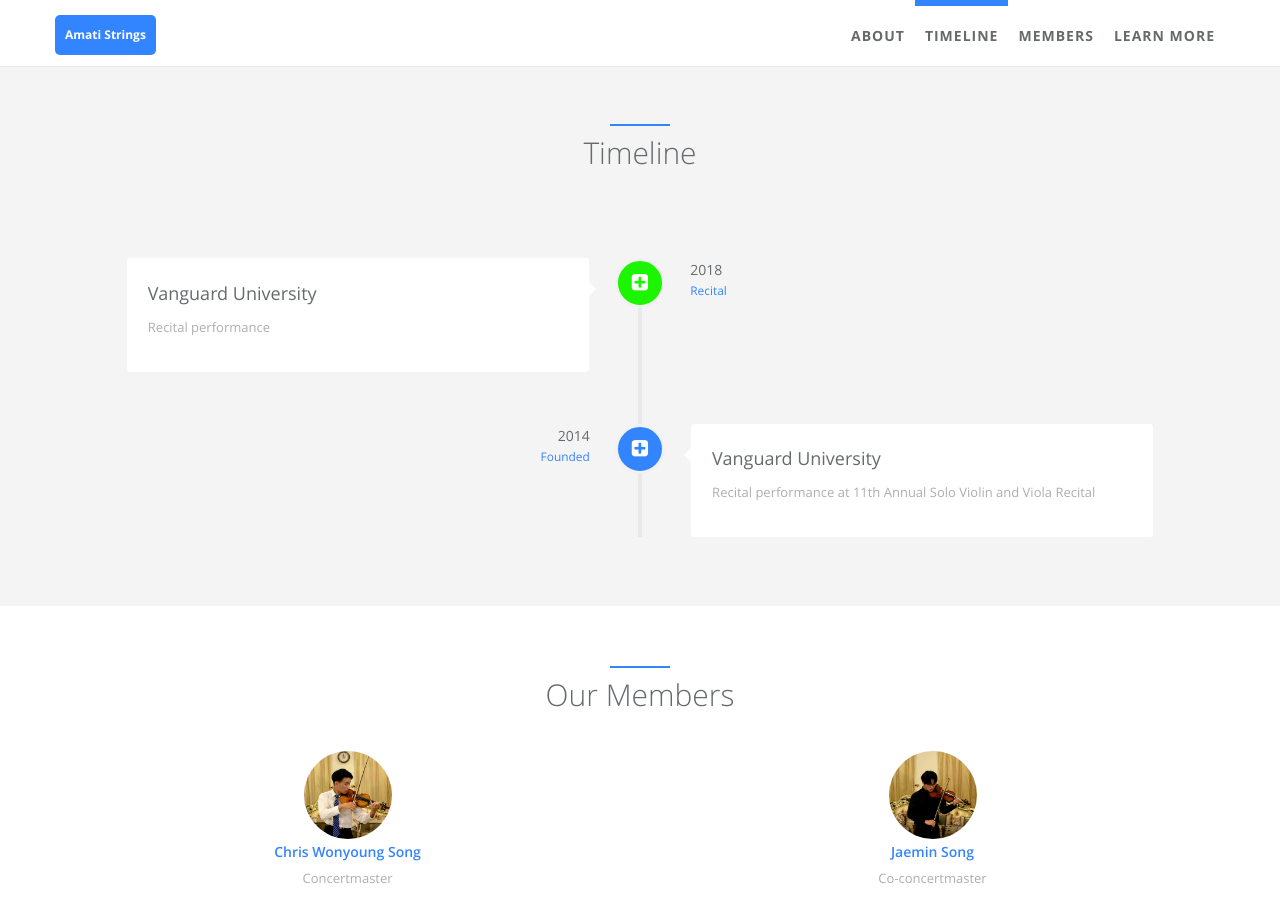
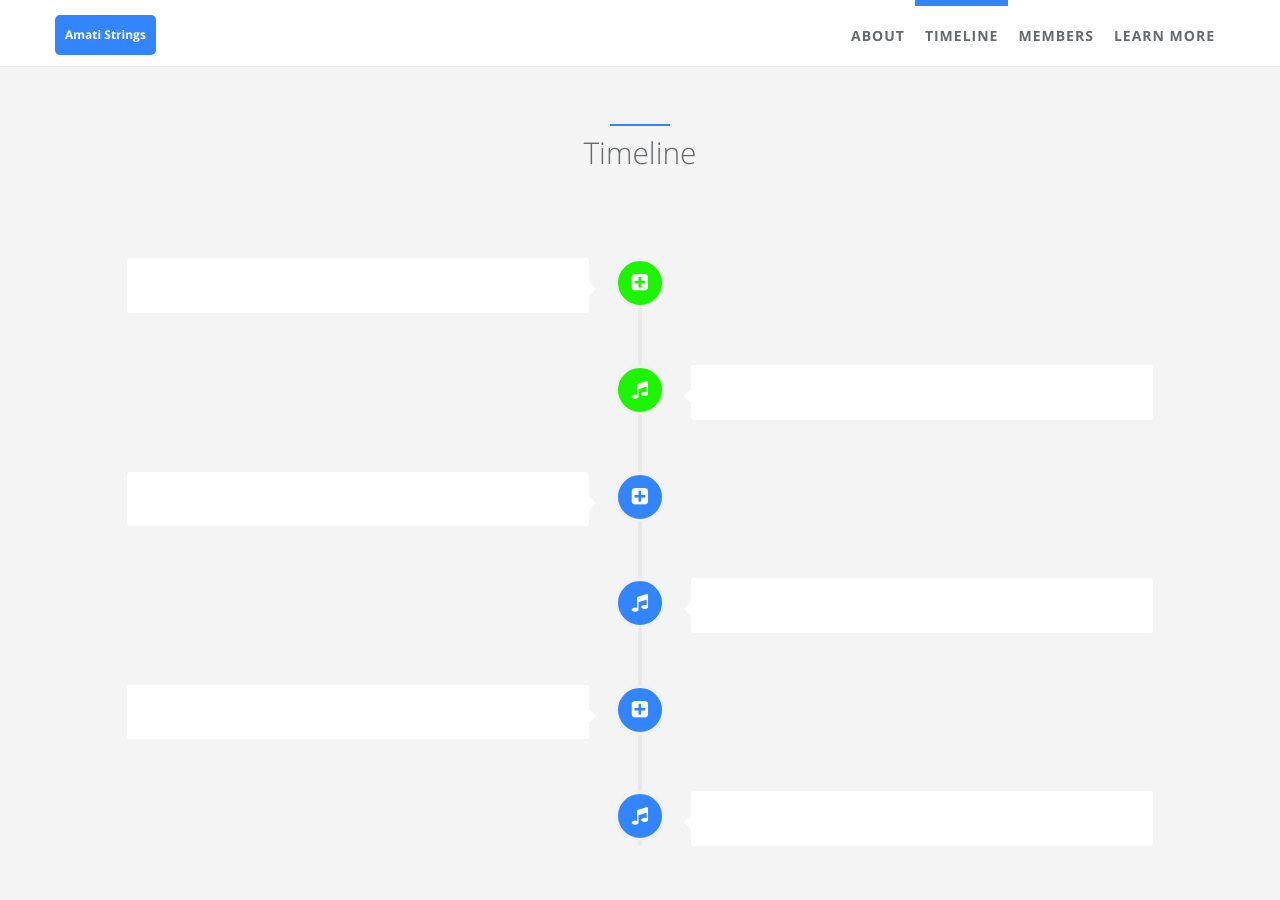
Before and after one commit to amatistrings/amatistrings.github.io, a Jekyll site: the page built from index.html, in a window 1280 px wide and 900 px high, scrolled down 825 px. Built offline with Jekyll 4.4.1, drawn with Linux system fonts in a browser that asks for light colours; some of the changed lines change nothing that is shown.

Commit message:
Add files via upload

```diff
--- a/_data/index/careers.yml
+++ b/_data/index/careers.yml
@@ -1,30 +1,39 @@
 # careers section data
 # if you don't have language feature(language.yml is empty), ignore "i18n" items
-- name:
-    detail: Vanguard University
-    i18n: company_a
-  desc:
-    detail: Recital performance
-    i18n: company_a_desc
-  date:
-    detail: 2018
-    i18n: company_a_date
-  job:
-    detail: Recital
-    i18n: company_a_job
+- name: Amati Strings returns!
+  desc: Recital performances to be announced. Stay tuned!
+  date: 2021
+  job: The Return
   icon: fa-plus-square
   present: true
 
-- name:
-    detail: Vanguard University
-    i18n: company_b
-  desc:
-    detail: Recital performance at 11th Annual Solo Violin and Viola Recital
-    i18n: company_b_desc
-  date:
-    detail: 2014
-    i18n: company_b_date
-  job:
-    detail: Founded
-    i18n: company_b_job
+- name: Orangewood Orphange
+  desc: Reviving the appreciation of classical music in today's youth.
+  date: 2018
+  job: Volunteer
+  icon: fa-music
+  present: true
+
+- name: Bell Christian Home for Dementia and Alzheimer's
+  desc: Spreading joy to elders struggling with Dementia and Alzhemier's disease.
+  date: 2017
+  job: Companionship
   icon: fa-plus-square
+
+- name: UC Irvine Medical Center
+  desc: Providing the gift of healing through music.
+  date: 2016
+  job: Service
+  icon: fa-music
+
+- name: Big Brother Big Sisters Mentor Concert at Beswick Elementary School
+  desc: Mentoring children and guiding them to a brighter future.
+  date: 2015
+  job: Leadership
+  icon: fa-plus-square
+
+- name: Irvine Civic Center / Irvine Youth Music Festival
+  desc: Performances for Irvine Mayor Steven Choi during the city council meeting.
+  date: 2014
+  job: Founded
+  icon: fa-music
```
